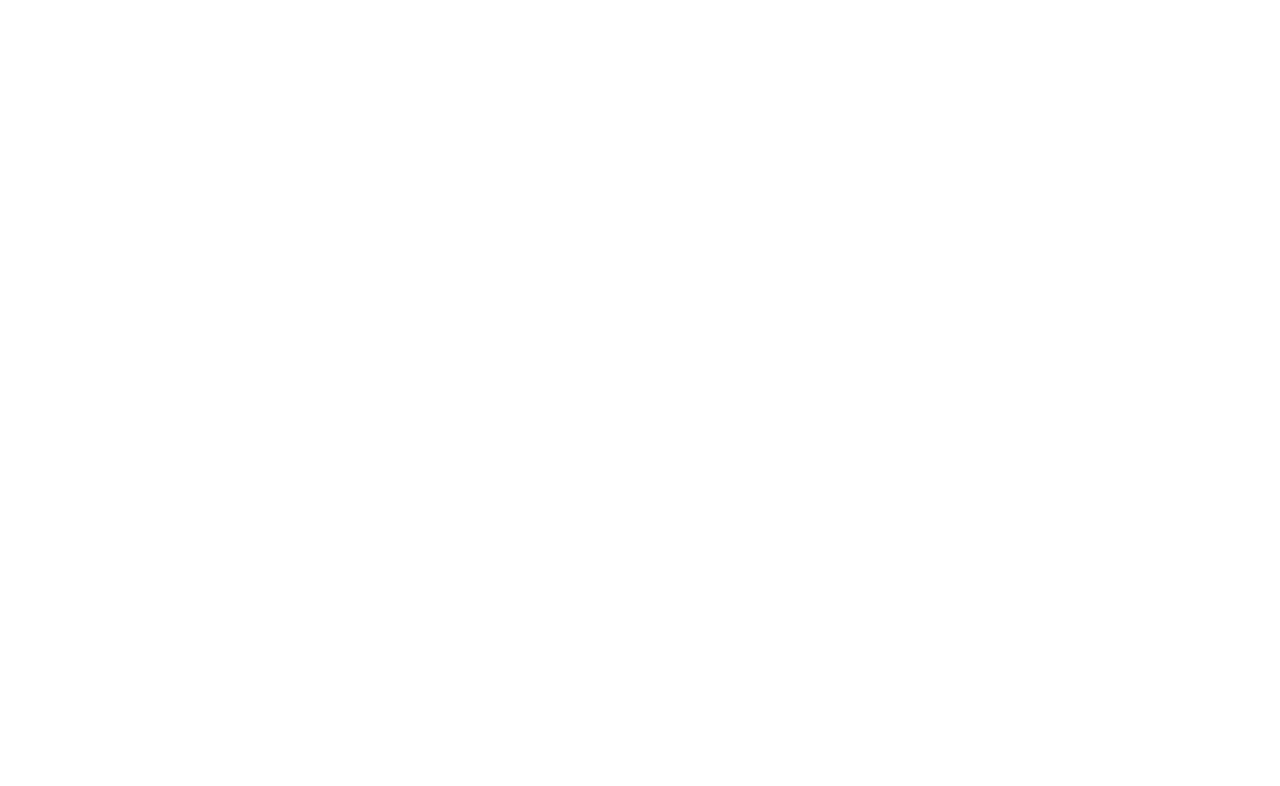
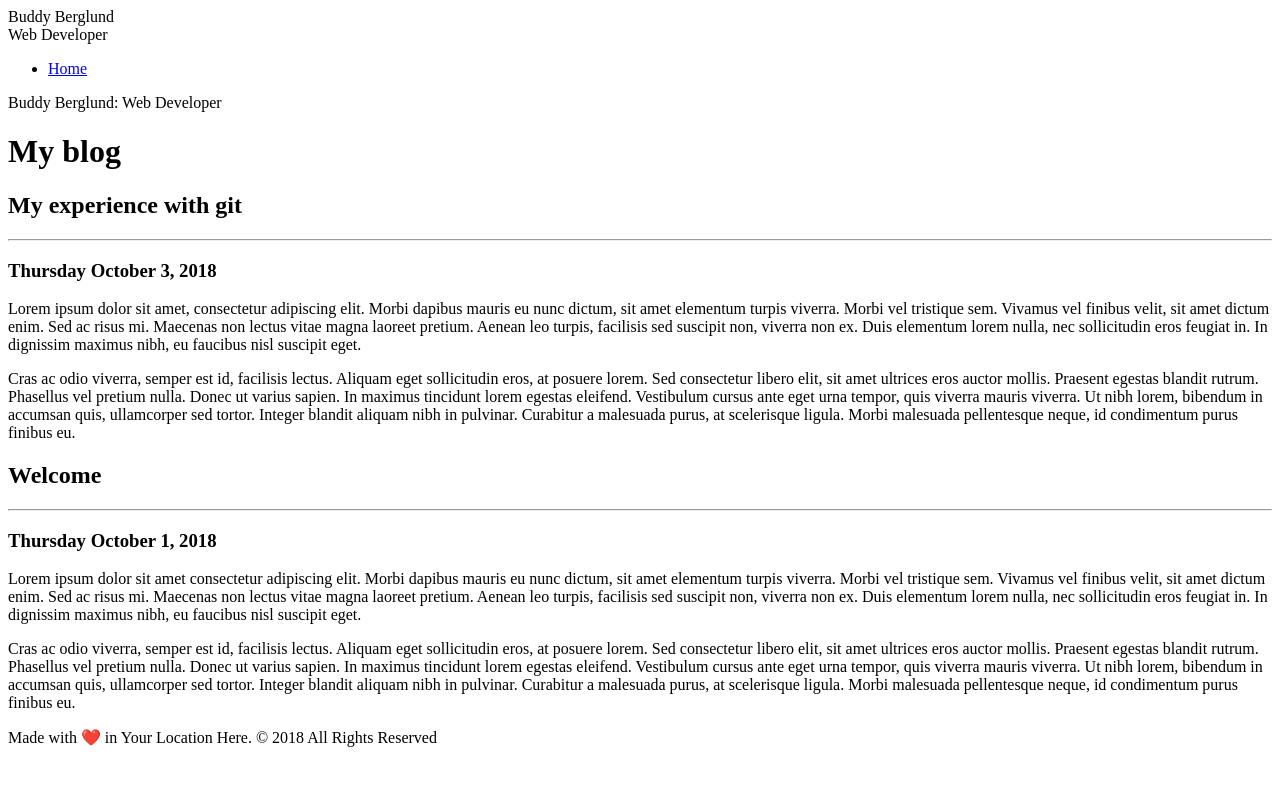
Before and after one commit to RebJaenus/personal-blog, a plain HTML site: page index.html in a window 1280 px wide. Drawn offline with Linux system fonts and the light colour scheme.

Commit message:
added placeholder text to index

```diff
--- a/index.html
+++ b/index.html
@@ -7,6 +7,72 @@
   <title>Buddy Berglund - Web Developer</title>
 </head>
 <body>
+  <div class="parent">
+    <div class="wrapper">
+      <nav>
+        <div class="inner-wrap">
+          <div class="site-header">Buddy Berglund</div>
+          <div class="site-subheader">Web Developer</div>
+          <ul class="site-navigation">
+            <li><a href="index.html">Home</a></li>
+          </ul>
+        </div>
+      </nav>
+      <main>
+        <div class="menu">
+          <div class="menu-icon" id="sidebarCollapse">
+            <span class="mobile-header">Buddy Berglund: Web Developer</span>
+          </div>
+        </div>
+        <h1>My blog</h1>
+        <article>
+          <h2>My experience with git</h2>
+          <hr />
+          <h3>Thursday October 3, 2018</h3>
+          <p>
+            Lorem ipsum dolor sit amet, consectetur adipiscing elit. Morbi dapibus mauris eu nunc
+            dictum, sit amet elementum turpis viverra. Morbi vel tristique sem. Vivamus vel finibus velit, sit amet
+            dictum enim. Sed ac risus mi. Maecenas non lectus vitae magna laoreet pretium. Aenean leo turpis, facilisis
+            sed suscipit non, viverra non ex. Duis elementum lorem nulla, nec sollicitudin eros feugiat in. In
+            dignissim maximus nibh, eu faucibus nisl suscipit eget.
+          </p>
+          <p>
+            Cras ac odio viverra, semper est id, facilisis lectus. Aliquam eget sollicitudin eros, at posuere lorem.
+            Sed consectetur libero elit, sit amet ultrices eros auctor mollis. Praesent egestas blandit rutrum. Phasellus vel pretium nulla. Donec ut varius sapien. In maximus tincidunt lorem egestas eleifend. Vestibulum cursus ante
+            eget urna tempor, quis viverra mauris viverra. Ut nibh lorem, bibendum in accumsan quis, ullamcorper sed
+            tortor. Integer blandit aliquam nibh in pulvinar. Curabitur a malesuada purus, at scelerisque ligula. Morbi
+            malesuada pellentesque neque, id condimentum purus finibus eu.
+          </p>
+        </article>
+        <article>
+          <h2>Welcome</h2>
+          <hr />
+          <h3>Thursday October 1, 2018</h3>
+          <p>
+            Lorem ipsum dolor sit amet consectetur adipiscing elit. Morbi dapibus mauris eu nunc
+            dictum, sit amet elementum turpis viverra. Morbi vel tristique sem. Vivamus vel finibus velit, sit amet
+            dictum enim. Sed ac risus mi. Maecenas non lectus vitae magna laoreet pretium. Aenean leo turpis, facilisis
+            sed suscipit non, viverra non ex. Duis elementum lorem nulla, nec sollicitudin eros feugiat in. In
+            dignissim
+            maximus nibh, eu faucibus nisl suscipit eget.
+          </p>
+          <p>
+            Cras ac odio viverra, semper est id, facilisis lectus. Aliquam eget sollicitudin eros, at posuere lorem.
+            Sed
+            consectetur libero elit, sit amet ultrices eros auctor mollis. Praesent egestas blandit rutrum. Phasellus
+            vel
+            pretium nulla. Donec ut varius sapien. In maximus tincidunt lorem egestas eleifend. Vestibulum cursus ante
+            eget urna tempor, quis viverra mauris viverra. Ut nibh lorem, bibendum in accumsan quis, ullamcorper sed
+            tortor. Integer blandit aliquam nibh in pulvinar. Curabitur a malesuada purus, at scelerisque ligula. Morbi
+            malesuada pellentesque neque, id condimentum purus finibus eu.
+          </p>
+        </article>
+        <footer>
+          Made with ❤️ in Your Location Here. © 2018 All Rights Reserved
+        </footer>
+      </main>
+    </div>
+  </div>
 
 </body>
 </html>
```
